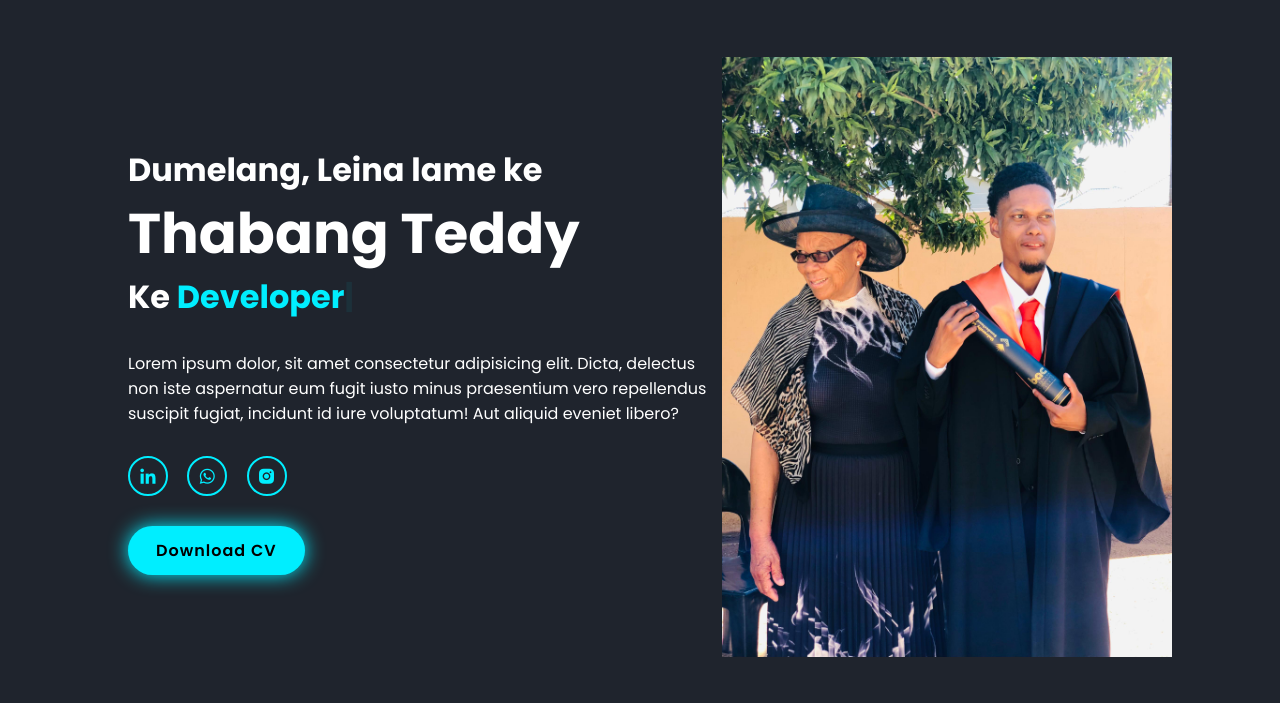
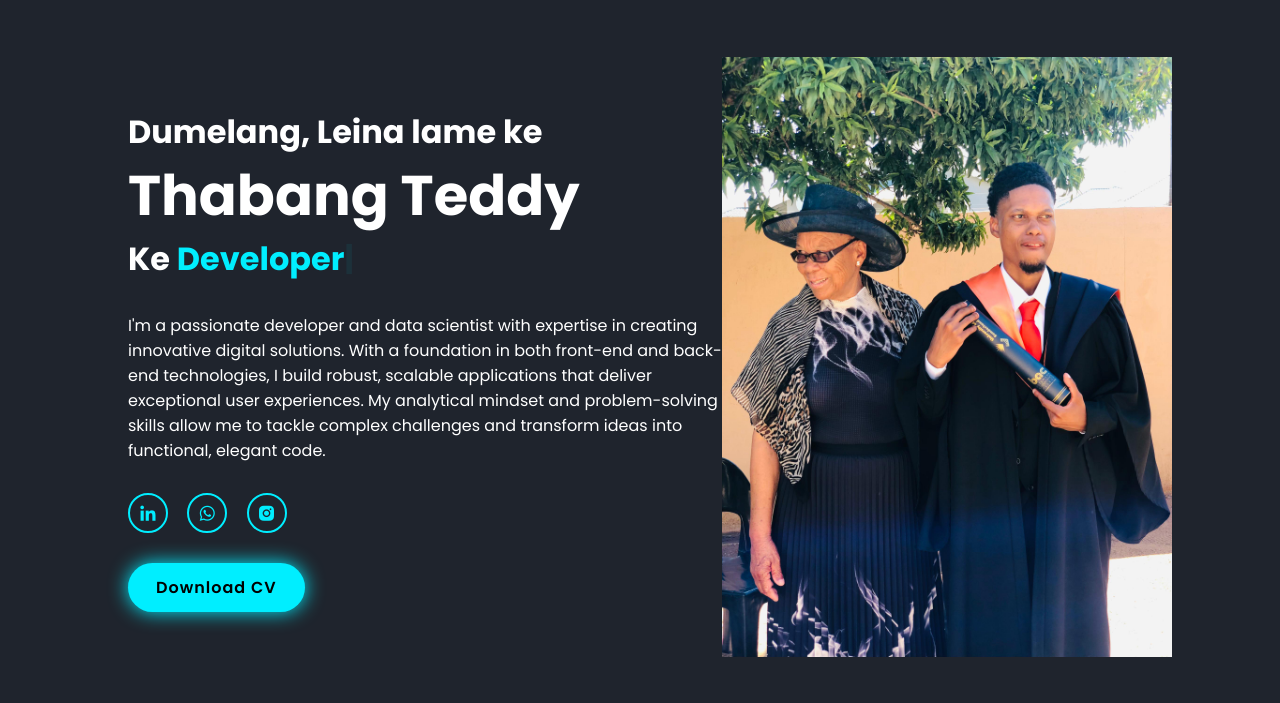
Before and after one commit to GreggIsGreat/Web_Portfolio, a Django app: page / in a window 1280 px wide. Shown: the part 75-778 px from the top of the page. Run offline with Django 5.2, Linux system fonts and the light colour scheme.

```diff
--- a/Web_Portfolio/settings.py
+++ b/Web_Portfolio/settings.py
@@ -23,7 +23,7 @@ BASE_DIR = Path(__file__).resolve().parent.parent
 SECRET_KEY = 'django-insecure-1t7_t+gg3#5ix^hg_sqf67krw1-$oaw64%1pzmw@@7&*p__9r9'
 
 # SECURITY WARNING: don't run with debug turned on in production!
-DEBUG = False
+DEBUG = True
 
 ALLOWED_HOSTS = ['127.0.0.1', '.vercel.app', '.now.sh', 'greggdev.vercel.app', 'greggdev.com']
 
@@ -131,7 +131,6 @@ STATIC_URL = '/static/'
 
 STATICFILES_DIRS = [
     os.path.join(BASE_DIR, 'static'),
-    'Web_Portfolio/Web_Portfolio/static',
 ]
 
 # This is for Vercel deployment
--- a/Web_Portfolio/urls.py
+++ b/Web_Portfolio/urls.py
@@ -26,7 +26,6 @@ urlpatterns = [
     path('download-cv/', views.download_cv, name='download_cv'),
 ]
 
-# Serve static files in development
-if settings.DEBUG:
-    urlpatterns += static(settings.STATIC_URL, document_root=settings.STATIC_ROOT)
-    urlpatterns += static(settings.MEDIA_URL, document_root=settings.MEDIA_ROOT)
+# Serve static files in both development and production
+urlpatterns += static(settings.STATIC_URL, document_root=settings.STATIC_ROOT)
+urlpatterns += static(settings.MEDIA_URL, document_root=settings.MEDIA_ROOT)
--- a/templates/index.html
+++ b/templates/index.html
@@ -32,9 +32,10 @@
             <h3>Dumelang, Leina lame ke</h3>
             <h1>Thabang Teddy</h1>
             <h3>Ke <span class="multiple-text"Too></span></h3>
-            <p>Lorem ipsum dolor, sit amet consectetur adipisicing elit. Dicta, delectus non iste
-                aspernatur eum fugit iusto minus praesentium vero repellendus suscipit fugiat,
-                incidunt id iure voluptatum! Aut aliquid eveniet libero?</p>
+            <p>I'm a passionate developer and data scientist with expertise in creating innovative digital solutions.
+               With a foundation in both front-end and back-end technologies, I build robust, scalable applications
+               that deliver exceptional user experiences. My analytical mindset and problem-solving skills allow me to
+               tackle complex challenges and transform ideas into functional, elegant code.</p>
             <div class="social-media">
                 <a href="https://www.linkedin.com/in/thabang-teddy-9ba960a8/" class="no-link"><i class='bx bxl-linkedin'></i></a>
                 <a href="https://wa.link/4z22yb" class="no-link"><i class='bx bxl-whatsapp'></i></a>
```
